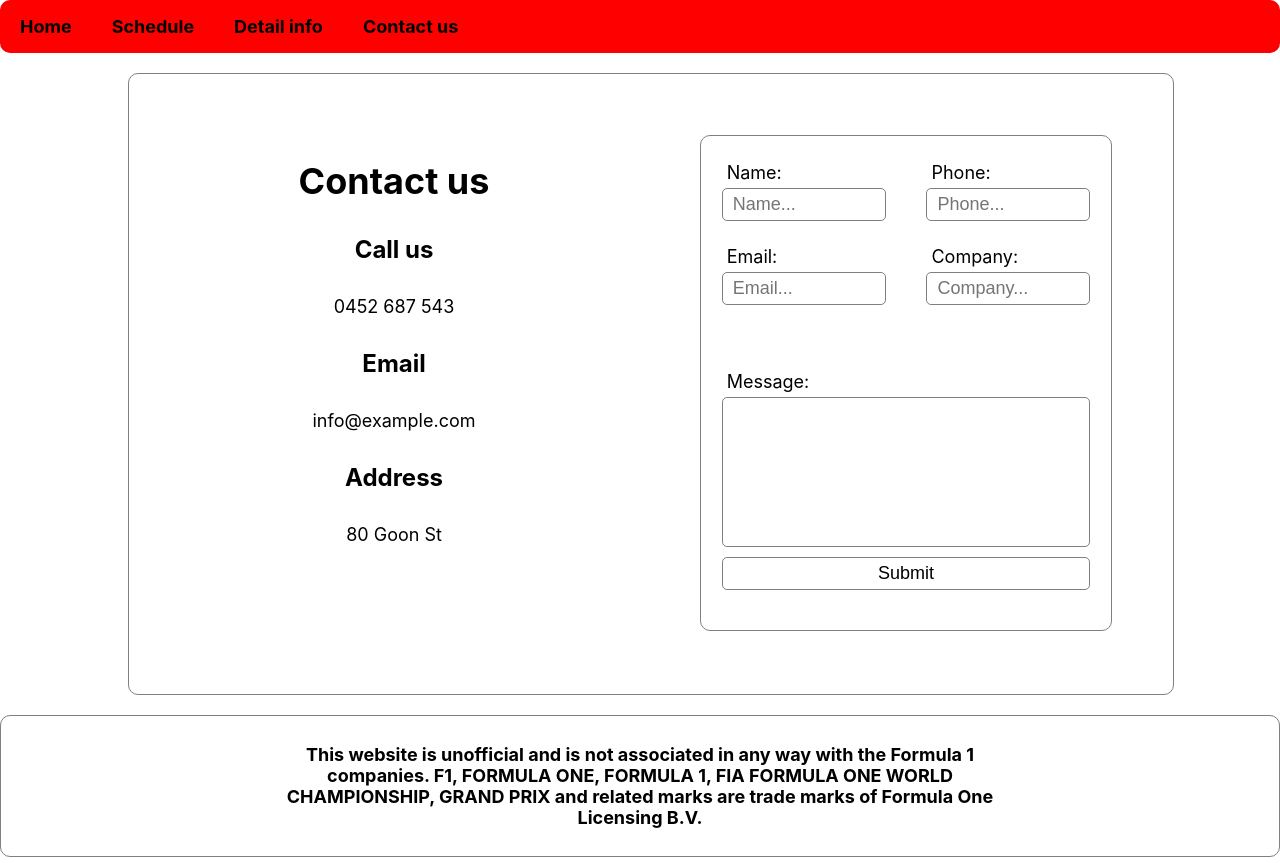
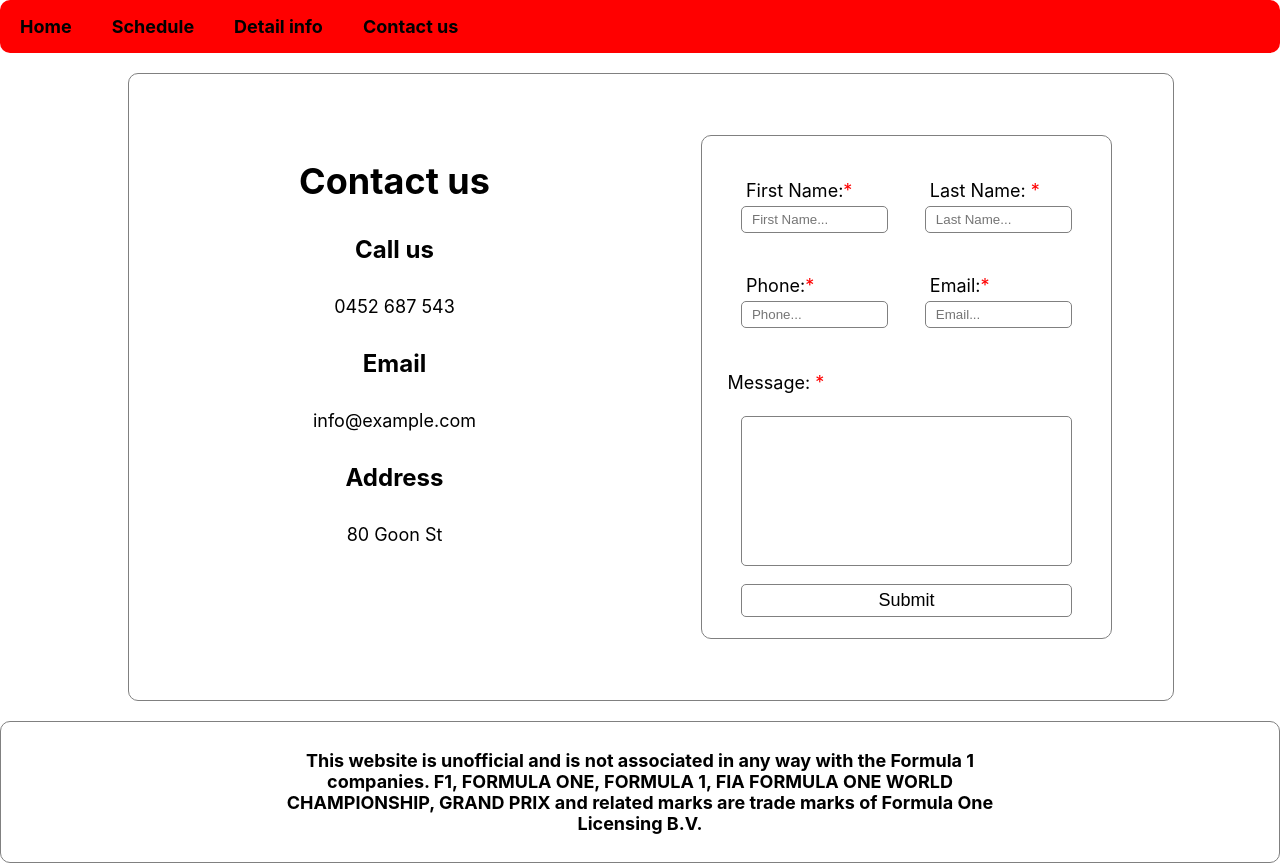
Before and after one commit to miles-o/CIT, a plain HTML site: page HTML/Assessment2/contact_us.html in a window 1280 px wide. Drawn offline with Linux system fonts and the light colour scheme.

Commit message:
Website updates

```diff
--- a/HTML/Assessment2/contact_us.html
+++ b/HTML/Assessment2/contact_us.html
@@ -4,7 +4,8 @@
     <meta charset="utf-8">
     <meta name="viewport" content="width=device-width, initial-scale=1.0">
     <link rel="stylesheet" type="text/css" href="css/style.css">
-    <title>F1 info</title>
+    <link rel="icon" type="image/x-icon" href="images/icon.png">
+    <title>F1 Schedule</title>
   </head>
   <body>
   <header>
@@ -28,25 +29,33 @@
                 <p>80 Goon St</p>
             </div>
             <div class="contact-form">
-                <form>
-                    <div class="horizontal-content">
-                        <div class="vertical-content">
-                            <label for="name_field">Name:</label>
-                            <input type="text" id="name_field" name="name_field" placeholder="Name...">
-                            <label for="email_field">Email:</label>
-                            <input type="text" id="email_field" name="email_field" placeholder="Email...">
+                <form action="mailto:miles@noisyoyster.net" method="POST">
+                    <div class="vertical-content">
+                        <div class="horizontal-content">
+                            <div class="vertical-content">
+                                <label for="first_name">First Name:<span class="required">*</span></label>
+                                <input type="text" id="first_name" name="first_name" placeholder="First Name..." required="">
+                            </div>
+                            <div class="vertical-content">
+                                <label for="last_name">Last Name: <span class="required">*</span></label>
+                                <input type="text" id="last_name" name="last_name" placeholder="Last Name..." required="">
+                            </div>
                         </div>
-                        <div class="vertical-content">
-                            <label for="phone_field">Phone:</label>
-                            <input type="text" id="phone_field" name="phone_field" placeholder="Phone...">
-                            <label for="company_field">Company: </label>
-                            <input type="text" id="company_field" name="company_field" placeholder="Company...">
+                        <div class="horizontal-content">
+                            <div class="vertical-content">
+                                <label for="phone_number">Phone:<span class="required">*</span></label>
+                                <input type="number" id="phone_number" name="phone_number" placeholder="Phone..." required="">
+                            </div>
+                            <div class="vertical-content">
+                                <label for="email">Email:<span class="required">*</span></label>
+                                <input type="email" id="email" name="email" placeholder="Email..." required="">
+                            </div>
                         </div>
                     </div>
                     <div class="vertical-content">
-                        <label for="message-field">Message:</label>
-                        <textarea id="message-field" rows="4" cols="50"></textarea>
-                        <input type="submit" value="Submit">
+                        <label for="message">Message: <span class="required">*</span></label>
+                        <textarea id="message" rows="4" cols="50" required=""></textarea>
+                        <input type="submit" value="Submit" id="submit">
                     </div>
                 </form>
 
--- a/HTML/Assessment2/css/style.css
+++ b/HTML/Assessment2/css/style.css
@@ -5,16 +5,13 @@ universal
 /*
 tags
 */
-html {
-    overflow-y: scroll;
-}
 
 body {
     font-family: inter, arial, serif;
     font-size: 18px;
     width: auto;
     margin: auto;
-    overflow: hidden;
+    overflow-x: hidden;
     text-align: center;
 }
 
@@ -276,7 +273,6 @@ contact us page
 }
 
 .contact-form input {
-    margin-bottom: 20px;
     box-sizing: border-box;
     padding: 5px 10px;
     border: 1px solid gray;
@@ -290,27 +286,35 @@ contact us page
     height: 50%;
 }
 
-.contact-form .vertical-content input {
+#submit {
     font-size: 18px;
+    width: 90%;
+    margin: 0 5%;
 }
 
-#message-field {
+#message {
     box-sizing: border-box;
     border: 1px solid gray;
     border-radius: 5px;
-    width: 100%;
+    width: 90%;
     height: 150px;
     padding: 10px 5px;
-    margin-bottom: 10px;
+    margin: 5%;
     resize: none;
 }
 
 .contact-form .horizontal-content .vertical-content {
     margin: 5%;
     width: 40%;
+    padding: 0;
 }
+
 
 .contact-info {
     width: 40%;
     margin: 5%;
 }
+
+.required {
+    color: red;
+}
```
Also changed, not shown: HTML/Assessment2/index.html (+3 -2 lines), HTML/Assessment2/live_detail_info.html (+5 -4 lines), HTML/Assessment2/live_schedule.html (+2 -1 lines), HTML/Assessment2/static_detail_info.html (+2 -1 lines), HTML/Assessment2/static_schedule.html (+2 -1 lines), HTML/Assessment2/template.html (+2 -2 lines), HTML/Assessment2/images/icon.png (added).
